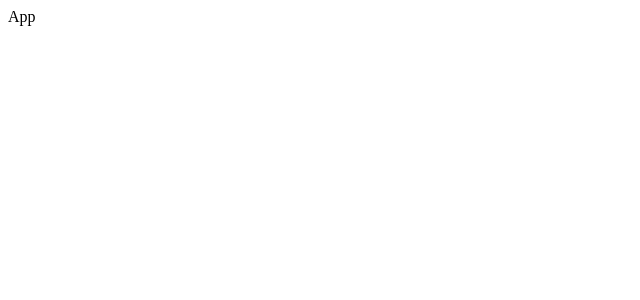
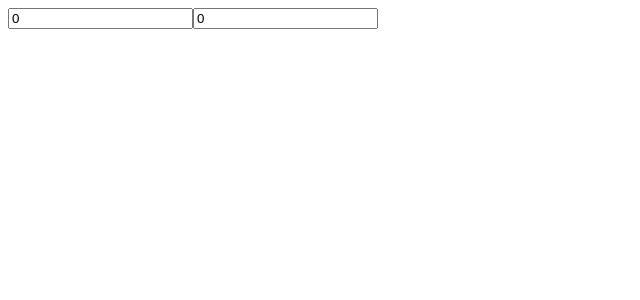
Before and after one commit to leeheeae/master_class-trello_clone, a React (Create React App) app: page / in a window 1280 px wide. Shown: the top 300 px of the page, without its empty margins (0-640 px from the left). Built offline with nearby package versions, Linux system fonts and the light colour scheme.

Commit message:
입력받은 분 => 시간 변경

```diff
--- a/src/App.tsx
+++ b/src/App.tsx
@@ -1,7 +1,26 @@
 import React from "react";
+import { useRecoilState, useRecoilValue } from "recoil";
+import { hoursSelector, minuteState } from "./atoms";
 
 function App() {
-  return <div>App</div>;
+  const [minutes, setMinutes] = useRecoilState(minuteState);
+  const hours = useRecoilValue(hoursSelector);
+
+  const onMinutesChange = (event: React.FormEvent<HTMLInputElement>) => {
+    setMinutes(+event.currentTarget.value); // string => number로 변경해주기
+  };
+
+  return (
+    <div>
+      <input
+        value={minutes}
+        onChange={onMinutesChange}
+        type="number"
+        placeholder="Minutes"
+      />
+      <input value={hours} type="number" placeholder="Hours" readOnly />
+    </div>
+  );
 }
 
 export default App;
--- a/src/atoms.tsx
+++ b/src/atoms.tsx
@@ -1 +1,14 @@
 import { atom, selector } from "recoil";
+
+export const minuteState = atom({
+  key: "minutes",
+  default: 0,
+});
+
+export const hoursSelector = selector({
+  key: "hours",
+  get: ({ get }) => {
+    const minutes = get(minuteState);
+    return minutes / 60;
+  },
+});
--- a/src/index.tsx
+++ b/src/index.tsx
@@ -1,5 +1,6 @@
 import React from "react";
 import ReactDOM from "react-dom/client";
+import { RecoilRoot } from "recoil";
 import App from "./App";
 
 const root = ReactDOM.createRoot(
@@ -7,6 +8,8 @@
 );
 root.render(
   <React.StrictMode>
-    <App />
+    <RecoilRoot>
+      <App />
+    </RecoilRoot>
   </React.StrictMode>
 );
```
